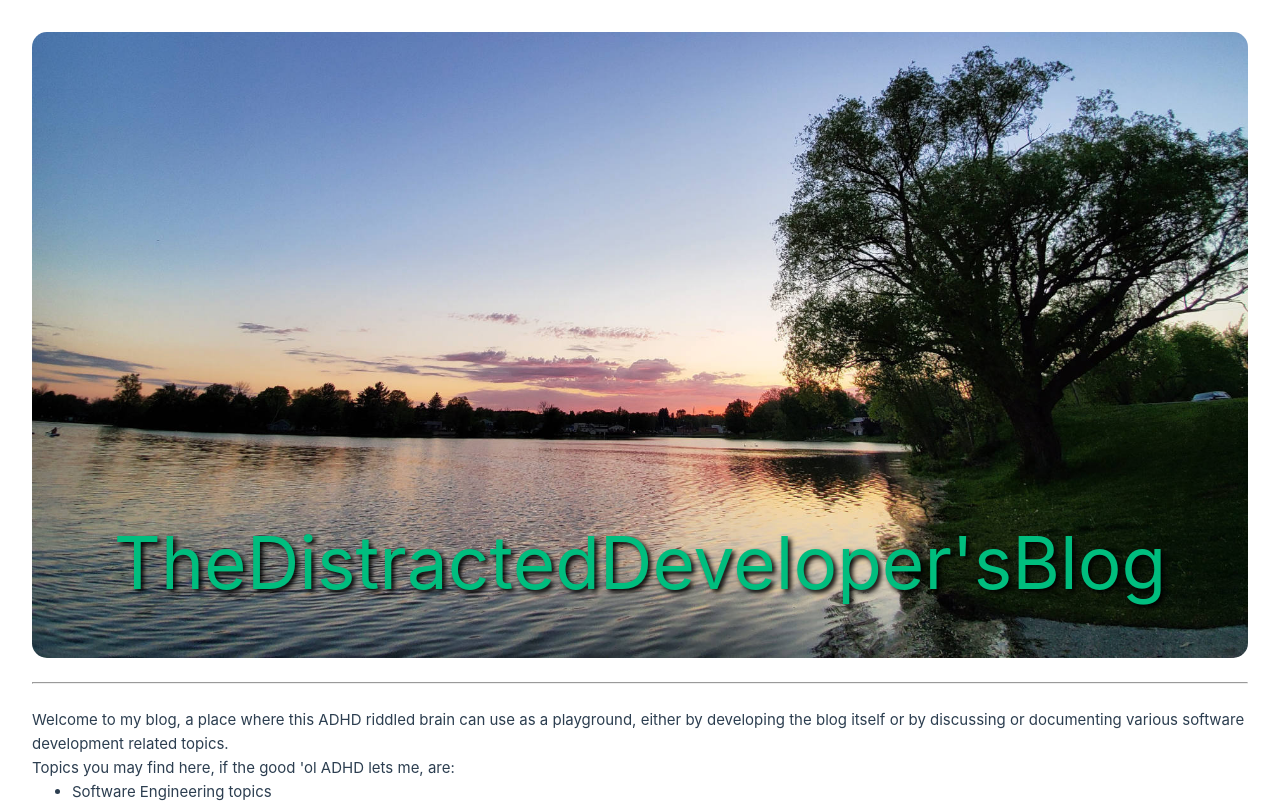
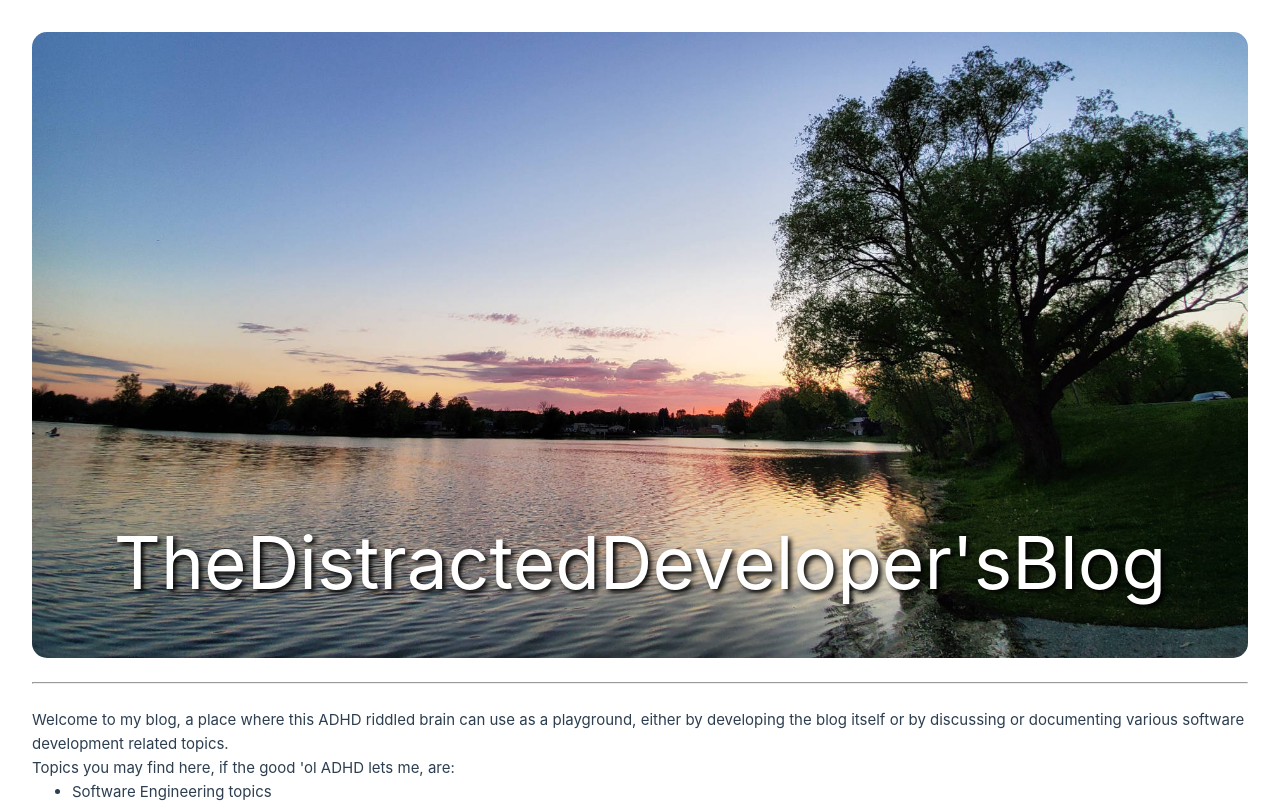
Before and after one commit to iFialAtFail/distractedDeveloperBlog, a Vue app: page / in a window 1280 px wide. Shown: the top 803 px of the page. Built offline with nearby package versions, Linux system fonts and the light colour scheme.

Commit message:
Accidentally lost the white text color. now restored.

```diff
--- a/src/App.vue
+++ b/src/App.vue
@@ -75,6 +75,10 @@ import TitlePage from './components/TitlePage.vue'
   font-weight: 500;
 }
 
+.titleLink {
+  color: white;
+}
+
 @media (max-width: 580px) {
   .title {
     font-size: 6.5cqw;
```
